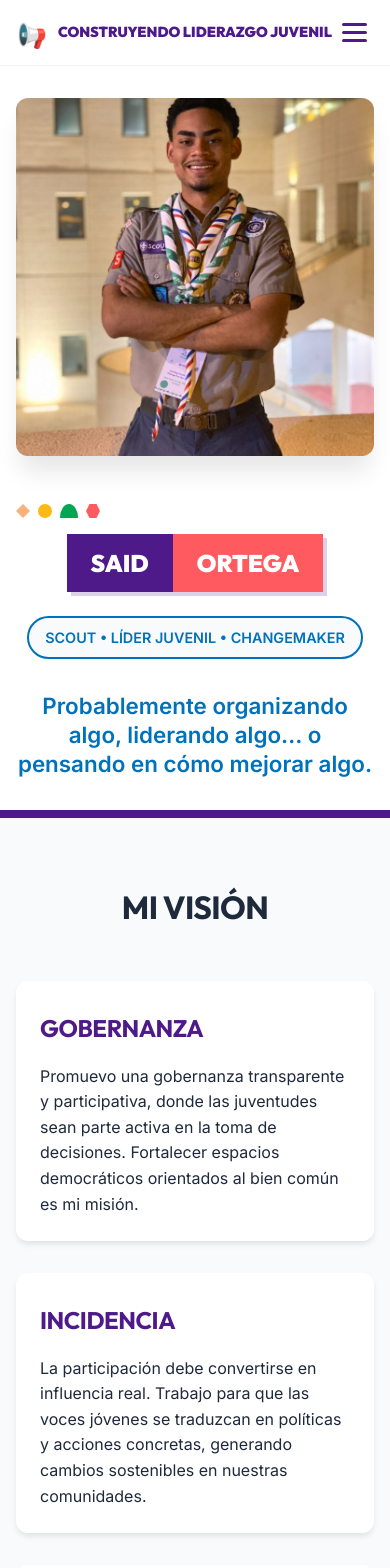
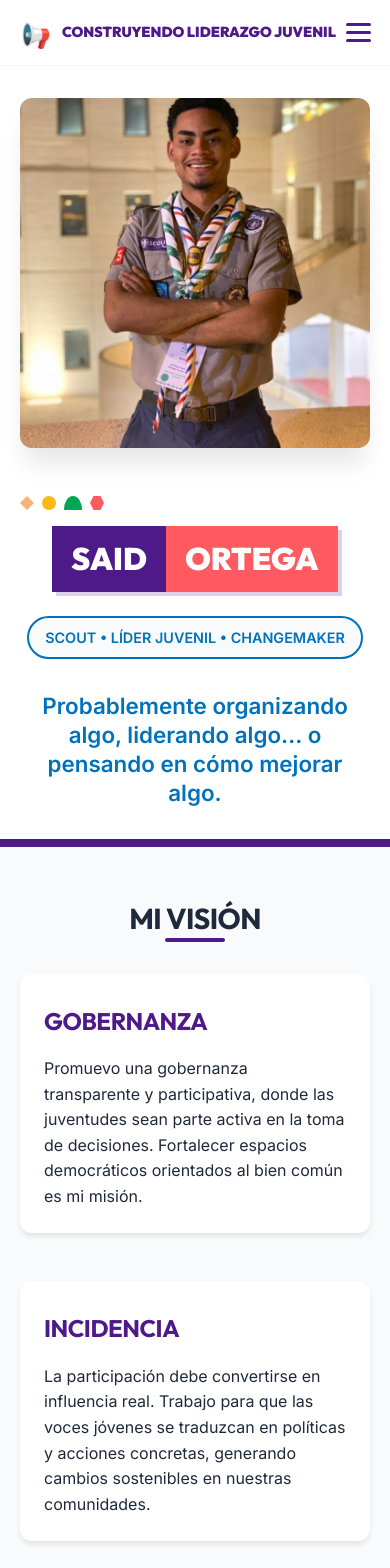
Before and after one commit to Franklin-gif/SaidOrtegaWeb, a React (Vite) app: page / in a window 390 px wide. Shown: the top 1568 px of the page. Built offline with nearby package versions, Linux system fonts and the light colour scheme.

Commit message:
Mejoras de diseño responsivo para móviles y sección Bio

```diff
--- a/src/index.css
+++ b/src/index.css
@@ -194,23 +194,34 @@ h4 {
   padding: 6rem 0;
 }
 
-.section-title {
-  font-size: 2.5rem;
-  margin-bottom: 3rem;
-  display: flex;
-  align-items: center;
-  gap: 1rem;
-}
+@media (max-width: 768px) {
+  .section-title {
+    font-size: 2rem;
+    text-align: center;
+    justify-content: center;
+    padding: 0 1rem;
+    position: relative;
+    padding-bottom: 1.5rem;
+  }
 
-.section-title i {
-  height: 4px;
-  flex: 1;
-  background: linear-gradient(to right, var(--scout-purple), transparent);
+  .section-title i { display: none; }
+
+  .section-title::after {
+    content: '';
+    position: absolute;
+    bottom: 0;
+    left: 50%;
+    transform: translateX(-50%);
+    width: 60px;
+    height: 4px;
+    background: var(--scout-purple);
+    border-radius: 2px;
+  }
 }
 
 .info-cards {
   display: grid;
-  grid-template-columns: repeat(auto-fit, minmax(300px, 1fr));
+  grid-template-columns: repeat(auto-fit, minmax(280px, 1fr));
   gap: 2rem;
 }
 
@@ -425,12 +436,13 @@ h4 {
 }
 
 .add-testimonial-box {
-  background-color: var(--bg-light);
-  padding: 2rem;
-  border-radius: var(--radius);
+  background-color: var(--white);
+  padding: 2.5rem;
+  border-radius: 24px;
   max-width: 700px;
   margin: 0 auto;
-  border: 2px dashed var(--scout-blue);
+  border: 1px solid rgba(0, 0, 0, 0.05);
+  box-shadow: 0 10px 30px rgba(0,0,0,0.05);
 }
 
 .testimonial-form {
@@ -440,14 +452,29 @@ h4 {
 
 .form-groups-inline {
   display: flex;
-  gap: 1rem;
+  gap: 1.5rem;
   align-items: center;
+}
+
+@media (max-width: 768px) {
+  .form-groups-inline {
+    flex-direction: column;
+    align-items: stretch;
+  }
 }
 
 .photo-upload-wrapper {
   display: flex;
   align-items: center;
   gap: 1rem;
+}
+
+@media (max-width: 576px) {
+  .photo-upload-wrapper {
+    flex-direction: column;
+    align-items: flex-start;
+    width: 100%;
+  }
 }
 
 .photo-upload-btn {
@@ -499,10 +526,26 @@ h4 {
   background-color: var(--scout-coral);
 }
 
-/* Bio Section */
+/* Bio Section: Profile Style */
 .bio-main {
   max-width: 800px;
   margin: 0 auto;
+  background: var(--white);
+  padding: 3rem;
+  border-radius: 32px;
+  box-shadow: 0 20px 40px rgba(0,0,0,0.03);
+  position: relative;
+}
+
+.bio-main::before {
+  content: '“';
+  position: absolute;
+  top: -20px;
+  left: 40px;
+  font-size: 8rem;
+  color: var(--scout-purple);
+  opacity: 0.05;
+  font-family: serif;
 }
 
 .bio-text {
@@ -512,10 +555,32 @@ h4 {
   text-align: justify;
   opacity: 0.9;
   line-height: 1.8;
+  position: relative;
+  z-index: 1;
 }
 
 .bio-text:last-child {
   margin-bottom: 0;
+}
+
+@media (max-width: 768px) {
+  .bio-main {
+    padding: 2rem 1.5rem;
+    border-radius: 24px;
+    margin: 0 0.5rem;
+  }
+
+  .bio-text {
+    font-size: 1.05rem;
+    text-align: left;
+    line-height: 1.6;
+  }
+
+  .bio-main::before {
+    font-size: 5rem;
+    top: -10px;
+    left: 20px;
+  }
 }
 
 /* Gallery Section */
@@ -614,13 +679,13 @@ h4 {
 
 .candidacy-btn-nav {
   text-decoration: none;
-  color: var(--scout-purple);
+  color: white;
   font-weight: 800;
   font-size: 0.9rem;
-  background: linear-gradient(90deg, var(--scout-yellow), #ffd600);
+  background: var(--scout-purple);
   padding: 0.6rem 1.4rem;
   border-radius: 30px;
-  box-shadow: 0 4px 12px rgba(255, 193, 7, 0.4);
+  box-shadow: 0 4px 12px rgba(78, 26, 138, 0.3);
   transition: all 0.3s ease;
   display: inline-block;
   text-align: center;
@@ -841,13 +906,12 @@ h4 {
   }
 
   .section-title {
-    font-size: 2rem;
+    font-size: 1.8rem;
     text-align: center;
     justify-content: center;
     padding: 0 1rem;
+    margin-bottom: 2rem;
   }
-
-  .section-title i { display: none; }
 
   .testimonial-text-content {
     font-size: 1rem;
@@ -877,15 +941,20 @@ h4 {
 
 @media (max-width: 576px) {
   .name-part {
-    font-size: 1.5rem;
-    padding: 0.6rem 1.5rem;
+    font-size: clamp(1.2rem, 8vw, 2rem);
+    padding: 0.5rem 1.2rem;
   }
 
-  .section { padding: 4rem 0; }
+  .section { padding: 3rem 0; }
 
-  .container { padding: 0 1rem; }
+  .container { padding: 0 1.25rem; }
 
-  .info-card { padding: 1.5rem; }
+  .info-card { padding: 1.5rem; margin-bottom: 1rem; }
+
+  .add-testimonial-box {
+    padding: 1.5rem;
+    border-radius: 20px;
+  }
 
   .hero { padding: 2rem 0; }
 
--- a/src/views/CandidacyPage.jsx
+++ b/src/views/CandidacyPage.jsx
@@ -23,7 +23,7 @@ const CandidacyPage = () => {
         <main style={{ minHeight: '100vh', overflowY: 'auto' }}>
             <Navbar navData={person.sections.nav} />
 
-            <section style={{ padding: '10rem 2rem 5rem', background: 'linear-gradient(135deg, var(--scout-purple) 0%, #3d1a78 100%)', color: 'white', textAlign: 'center', position: 'relative', overflow: 'hidden' }}>
+            <section className="candidacy-hero" style={{ padding: 'clamp(5rem, 15vh, 10rem) 1rem 5rem', background: 'linear-gradient(135deg, var(--scout-purple) 0%, #3d1a78 100%)', color: 'white', textAlign: 'center', position: 'relative', overflow: 'hidden' }}>
                 <div style={{ position: 'absolute', inset: 0, background: 'radial-gradient(circle at center, rgba(255,255,255,0.05) 0%, transparent 70%)', pointerEvents: 'none' }} />
 
                 <h1 className="animate-fade-in-up" style={{ fontSize: 'clamp(2rem, 4vw, 3.5rem)', fontWeight: '900', marginBottom: '0.5rem', color: 'var(--scout-yellow)', textTransform: 'uppercase' }}>
@@ -40,12 +40,12 @@ const CandidacyPage = () => {
                      'اقتراح لتعزيز شبكة الشباب عبر الأمريكتين'}
                 </h2>
 
-                <div className="animate-fade-in-up delay-200" style={{
+                <div className="animate-fade-in-up delay-200 candidacy-summary-box" style={{
                     background: 'rgba(255, 255, 255, 0.08)',
                     backdropFilter: 'blur(10px)',
                     border: '1px solid rgba(255, 255, 255, 0.15)',
                     borderRadius: '20px',
-                    padding: '2rem 2.5rem',
+                    padding: 'clamp(1.5rem, 5vw, 2.5rem)',
                     maxWidth: '850px',
                     margin: '0 auto 2.5rem',
                     boxShadow: '0 15px 35px rgba(0,0,0,0.2)'
@@ -82,7 +82,7 @@ const CandidacyPage = () => {
                 </div>
             </section>
 
-            <section style={{ padding: '6rem 2rem 2rem', background: 'var(--white)', textAlign: 'center' }}>
+            <section style={{ padding: 'clamp(3rem, 10vw, 6rem) 1rem 2rem', background: 'var(--white)', textAlign: 'center' }}>
                 <div className="container" style={{ maxWidth: '900px', margin: '0 auto' }}>
                     <div style={{ borderRadius: '15px', overflow: 'hidden', boxShadow: '0 20px 40px rgba(0,0,0,0.15)', background: '#000', aspectRatio: '16/9' }}>
                         {candidacy.videoUrl?.startsWith('data:video') ? (
```
